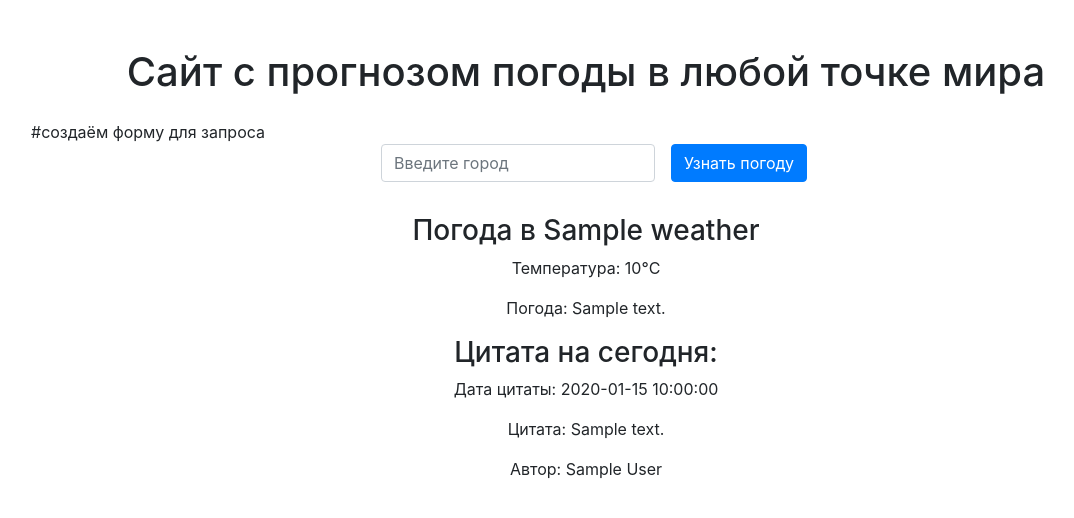
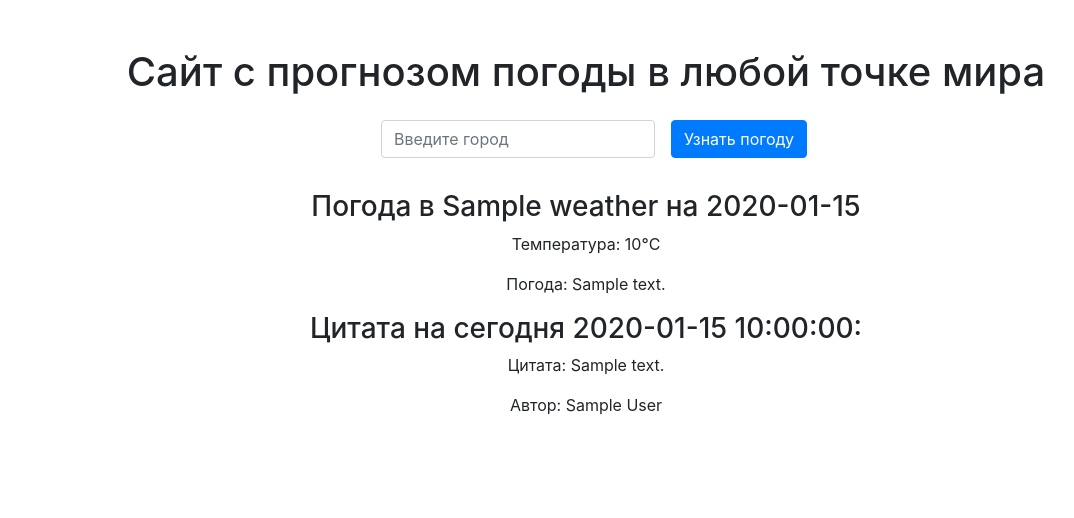
Before and after one commit to Ant1955/vd08_API, a Flask app: template templates/index.html in a window 1280 px wide. Shown: the top 518 px of the page, without its empty margins (54-1128 px from the left). Run offline with Flask 3, Linux system fonts and the light colour scheme; the template is opened without the code that fills it: most values are stand-ins (such as "Sample title", 1, 10 or a date in 2020); some libraries are stand-ins or nearby versions.

Commit message:
small updates

```diff
--- a/main.py
+++ b/main.py
@@ -1,5 +1,6 @@
 # только с VPN для работы
 from flask import Flask, render_template, request
+from datetime import datetime
 import requests
 
 #импортируем объект класса Flask
@@ -11,18 +12,20 @@ app = Flask(__name__)
 def index():
    weather = None
    quotes = det_quotes()
+   now = datetime.now()
 #формируем условия для проверки метода. Форму мы пока не создавали, но нам из неё необходимо будет взять только город.
    if request.method == 'POST':
 #этот определенный город мы будем брать для запроса API
        city = request.form['city']
    # прописываем переменную, куда будет сохраняться результат и функцию weather с указанием города, который берем из формы
        weather = get_weather(city)
-   return render_template("index.html", weather=weather, quotes=quotes)
+   return render_template("index.html", weather=weather, quotes=quotes,
+                          date= now.strftime("%d/%m/%Y"), stime=now.strftime("%H:%M"))
 
 def get_weather(city):
    api_key = "fda902a077e24b262b0187ca6bc24204"
    #адрес, по которомы мы будем отправлять запрос. Не забываем указывать f строку.
-   url = f"https://api.openweathermap.org/data/2.5/weather?q={city}&appid={api_key}"
+   url = f"https://api.openweathermap.org/data/2.5/weather?q={city}&appid={api_key}&units=metric"
    #для получения результата нам понадобится модуль requests
    response = requests.get(url)
    #прописываем формат возврата результата
--- a/templates/index.html
+++ b/templates/index.html
@@ -10,7 +10,7 @@
 <body>
 <div class="container mt-5">
    <h1 class="text-center mb-4">Сайт с прогнозом погоды в любой точке мира</h1>
-   #создаём форму для запроса
+   <!-- создаём форму для запроса -->
    <form method="post" class="form-inline justify-content-center mb-4">
        <div class="form-group mx-sm-3 mb-2">
            <input type="text" class="form-control" name="city" placeholder="Введите город" required>
@@ -20,15 +20,14 @@
 
    <div class="result text-center">
        {% if weather %}
-           <h3>Погода в {{ weather['name'] }}</h3>
+           <h3>Погода в {{ weather['name'] }} на {{ stime }}</h3>
            <p>Температура: {{ weather['main']['temp'] }}°C</p>
            <p>Погода: {{ weather['weather'][0]['description'] }}</p>
        {% endif %}
    </div>
    <div class="result text-center">
         {% if quotes %}
-           <h3>Цитата на сегодня:</h3>
-           <p>Дата цитаты: {{ quotes['qotd_date'] }}</p>
+           <h3>Цитата на сегодня {{date}}:</h3>
            <p>Цитата: {{ quotes['quote']['body'] }}</p>
            <p>Автор: {{ quotes['quote']['author'] }}</p>
        {% endif %}
```
